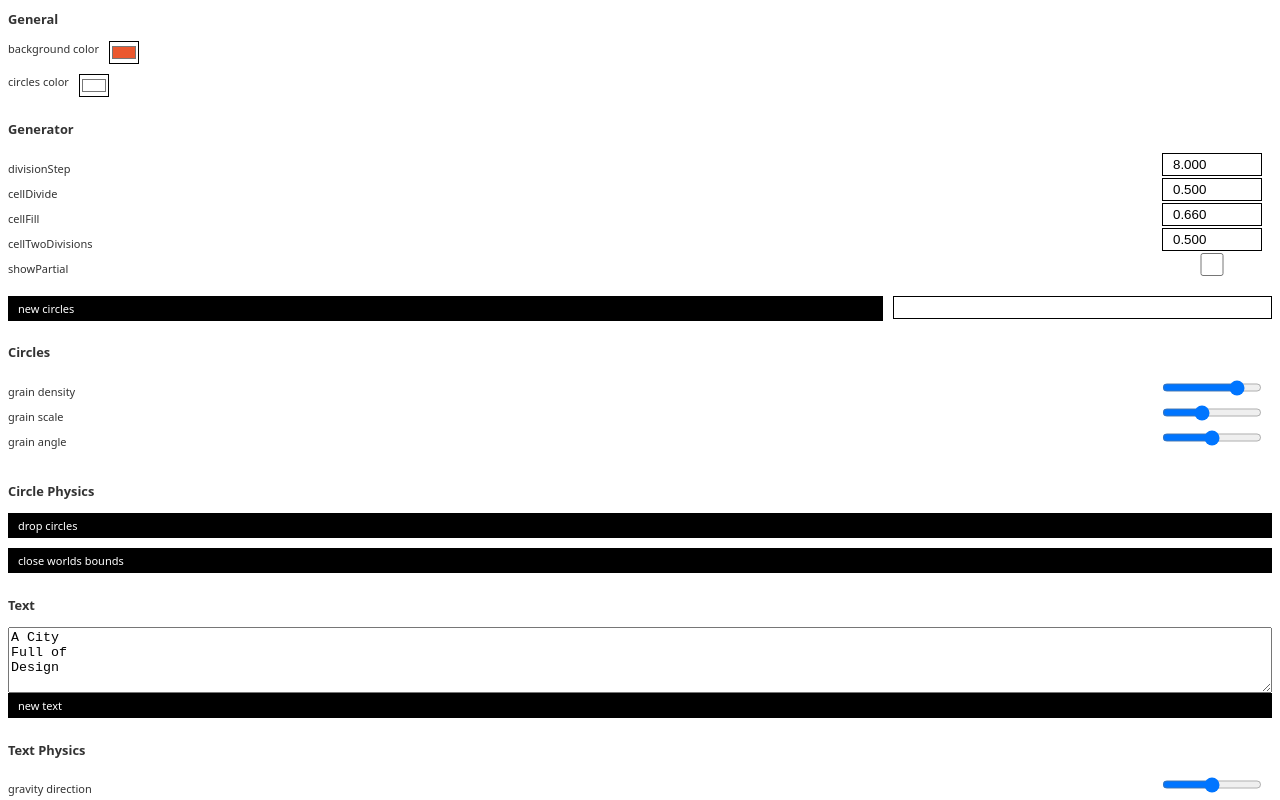
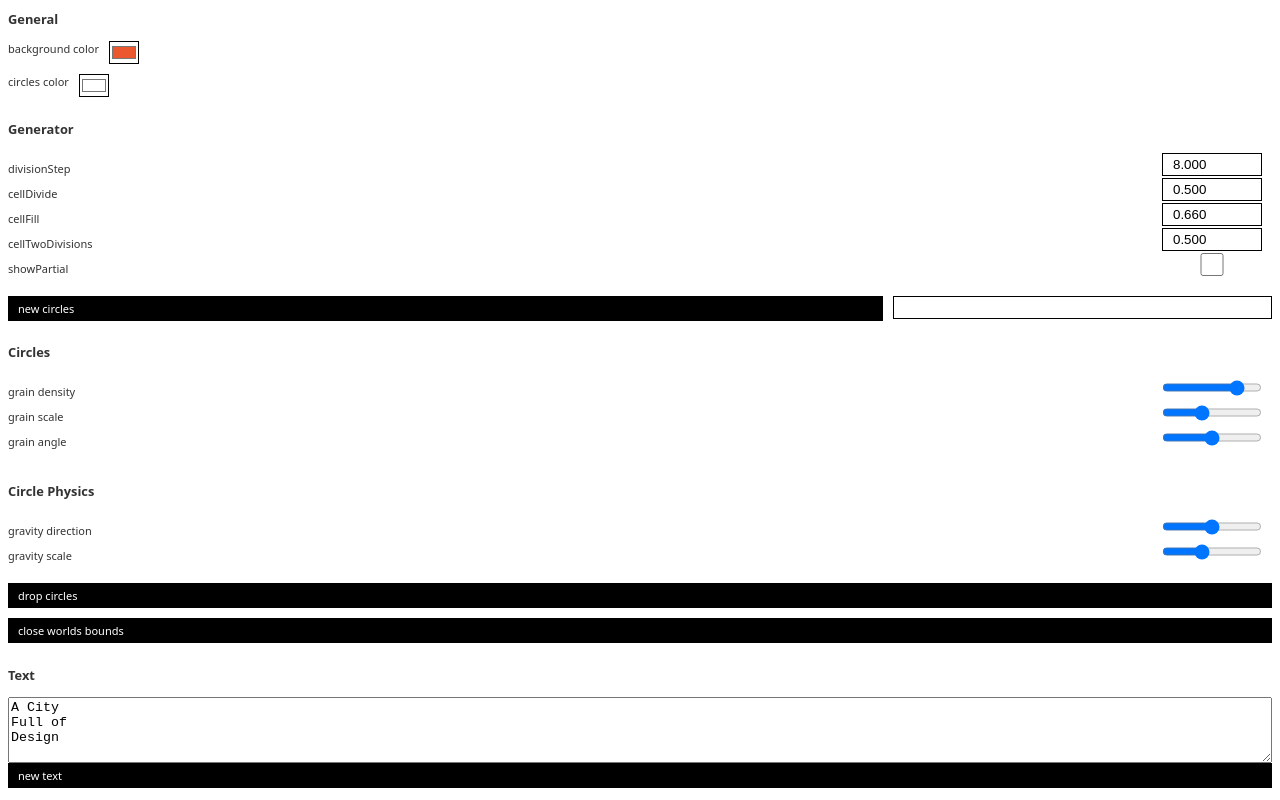
Before and after one commit to StudioProcess/vdw-tool, a Next.js app: page /controller in a window 1280 px wide. Shown: the top 800 px of the page. Built offline with nearby package versions, Linux system fonts and the light colour scheme.

Commit message:
added circles gravity controls

```diff
--- a/components/circleViewer/circleViewer.tsx
+++ b/components/circleViewer/circleViewer.tsx
@@ -12,7 +12,7 @@ import {
 
 import {TweenLite} from "gsap";
 
-import {ILayoutGeneratorCongfig} from "../types";
+import {ILayoutGeneratorCongfig, IGravityConfig} from "../types";
 
 import SceneHandler from "./sceneHandler";
 import CirclePhysics from "./circlePhysics";
@@ -190,6 +190,10 @@ export default class StatueViewer extends Component<any, any> {
     this.uniforms.grainAngle.value = value;
   }
 
+  public updateGravity = (config: IGravityConfig) => {
+    this.circlePhysics.updateGravity(config);
+  }
+
   public closeWorldBounds = () => {
     this.circlePhysics.closeTop();
     this.circlePhysics.closeBottom();
--- a/components/types.ts
+++ b/components/types.ts
@@ -20,7 +20,8 @@ export enum MessageTypes {
   changeGrainScale,
   changeGrainAngle,
 
-  changeGravity,
+  changeGravityCircles,
+  changeGravityText,
 
   updateLayoutConfig,
 }
--- a/pages/controller.tsx
+++ b/pages/controller.tsx
@@ -34,7 +34,12 @@ export default class Controller extends Component<any, any> {
     showPartial: false,
   };
 
-  private gravityConfig: IGravityConfig = {
+  private gravityConfigCircles: IGravityConfig = {
+    x: 0.0,
+    y: 0.0,
+    scale: 0.001,
+  };
+  private gravityConfigText: IGravityConfig = {
     x: 0.0,
     y: 0.0,
     scale: 0.001,
@@ -239,6 +244,42 @@ export default class Controller extends Component<any, any> {
 
 
           <h3>Circle Physics</h3>
+
+          <div className="labelContainer">
+            <div className="labelInput">
+                gravity direction
+                <input
+                type="range"
+                min={(Math.PI * -1.0).toString()}
+                max={(Math.PI).toString()}
+                defaultValue={(0.0).toString()}
+                step="0.01"
+                onChange={(e) => {
+                  const value = e.target.value;
+
+                  this.gravityConfigCircles.x = Math.sin(parseFloat(value));
+                  this.gravityConfigCircles.y = Math.cos(parseFloat(value));
+
+                  this.onSendMessage(MessageTypes.changeGravityCircles, this.gravityConfigCircles);
+                }}
+              />
+            </div>
+            <div className="labelInput">
+                gravity scale
+                <input
+                type="range"
+                min="0.0"
+                max="0.003"
+                defaultValue={(0.001).toString()}
+                step="0.0001"
+                onChange={(e) => {
+                  this.gravityConfigCircles.scale = parseFloat(e.target.value);
+                  this.onSendMessage(MessageTypes.changeGravityCircles, this.gravityConfigCircles);
+                }}
+              />
+            </div>
+          </div>
+
           <div
             className="button"
             onClick={() => {this.onSendMessage(MessageTypes.makeNonStatic); }}
@@ -288,10 +329,10 @@ export default class Controller extends Component<any, any> {
                 onChange={(e) => {
                   const value = e.target.value;
 
-                  this.gravityConfig.x = Math.sin(parseFloat(value));
-                  this.gravityConfig.y = Math.cos(parseFloat(value));
+                  this.gravityConfigText.x = Math.sin(parseFloat(value));
+                  this.gravityConfigText.y = Math.cos(parseFloat(value));
 
-                  this.onSendMessage(MessageTypes.changeGravity, this.gravityConfig);
+                  this.onSendMessage(MessageTypes.changeGravityText, this.gravityConfigText);
                 }}
               />
             </div>
@@ -304,8 +345,8 @@ export default class Controller extends Component<any, any> {
                 defaultValue={(0.001).toString()}
                 step="0.0001"
                 onChange={(e) => {
-                  this.gravityConfig.scale = parseFloat(e.target.value);
-                  this.onSendMessage(MessageTypes.changeGravity, this.gravityConfig);
+                  this.gravityConfigText.scale = parseFloat(e.target.value);
+                  this.onSendMessage(MessageTypes.changeGravityText, this.gravityConfigText);
                 }}
               />
             </div>
--- a/pages/index.tsx
+++ b/pages/index.tsx
@@ -134,7 +134,11 @@ export default class Index extends Component<any, any> {
         this.circlesViewerRef.changeFrontColor(messagePackage.data);
         break;
 
-      case MessageTypes.changeGravity:
+      case MessageTypes.changeGravityCircles:
+        this.circlesViewerRef.updateGravity(messagePackage.data);
+        break;
+
+      case MessageTypes.changeGravityText:
         this.textViewer.updateGravity(messagePackage.data);
         break;
 
```
Also changed, not shown: components/circleViewer/circlePhysics.ts (+13 -1 lines).
